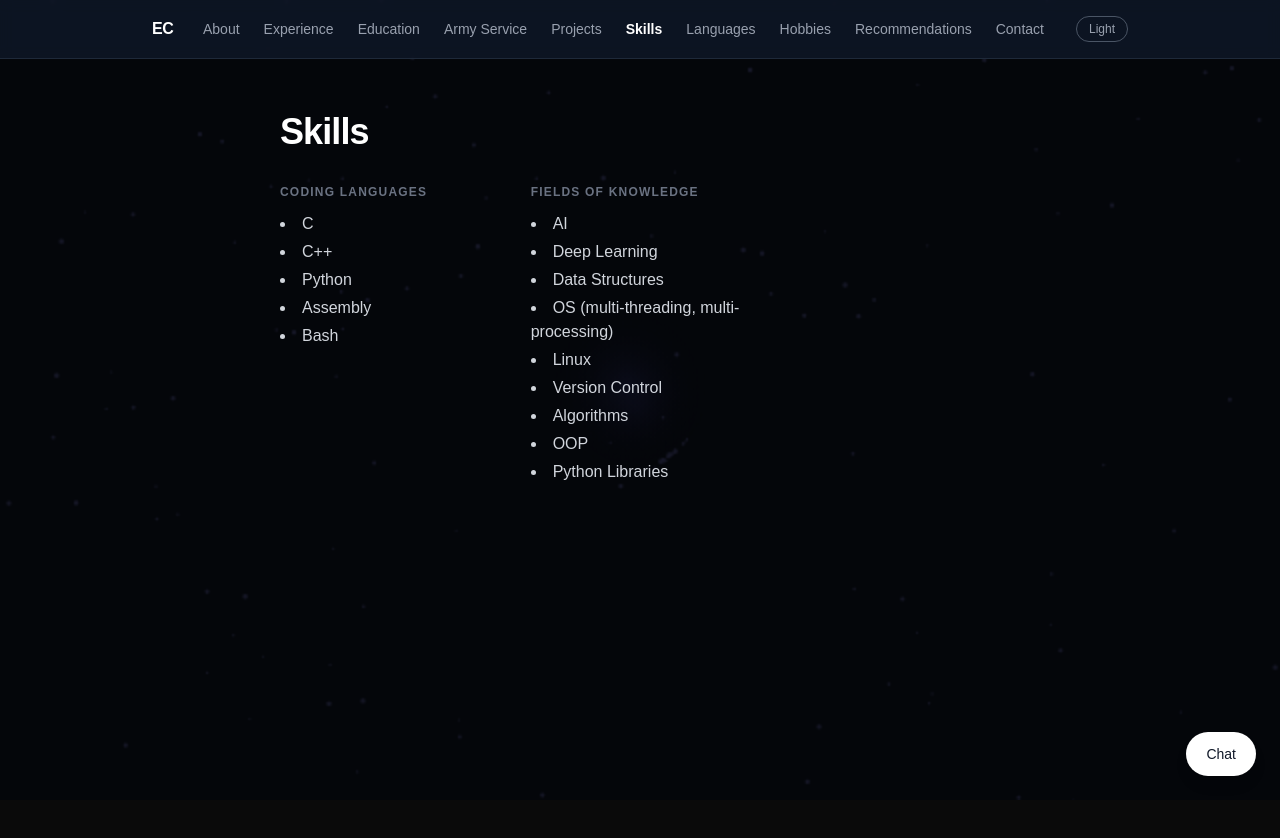
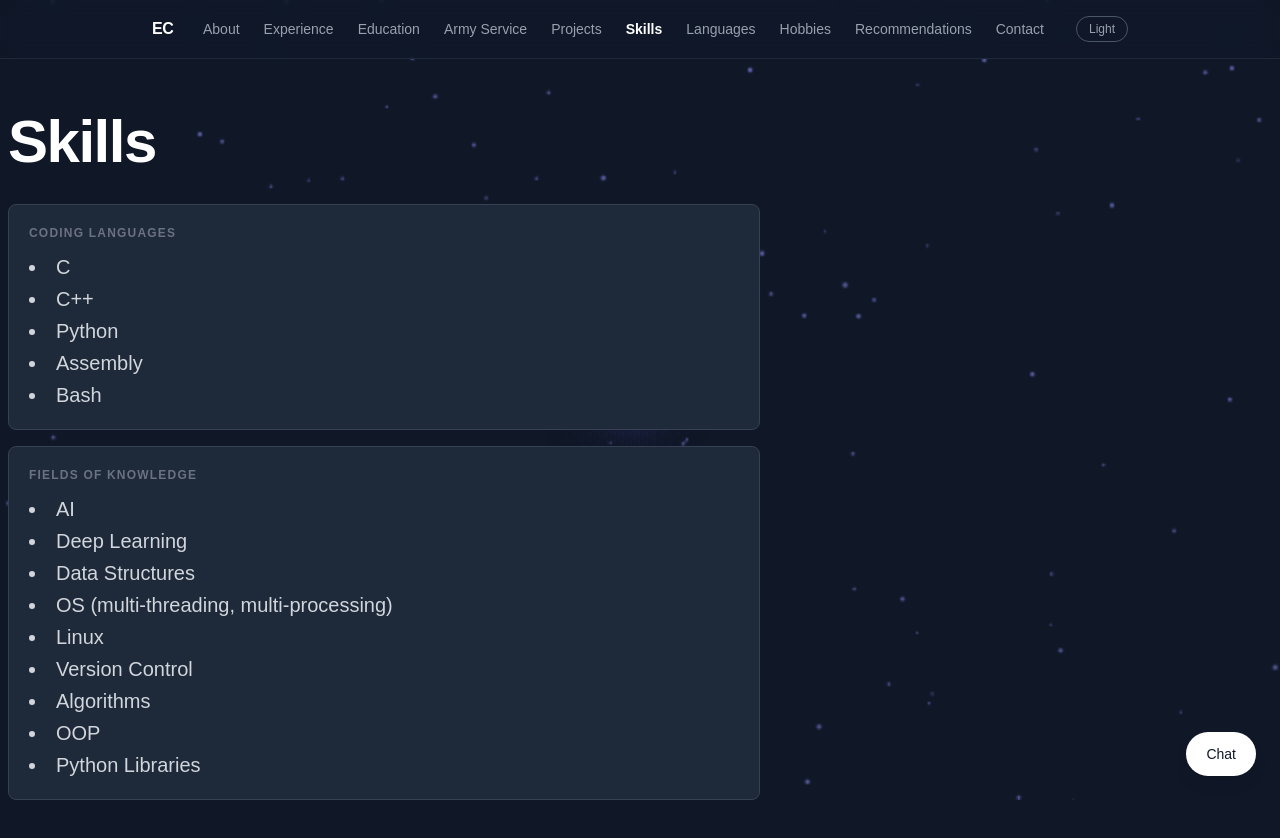
Before and after one commit to Eddie-Cohanim/AIDD, a Next.js app in the folder app/: page /skills in a window 1280 px wide. Shown: the top 838 px of the page. Before the commit the page ends 800 px from the top, so only its background shows below. Built offline with nearby package versions, Linux system fonts and the light colour scheme.

Commit message:
Add bubble card style to all section pages, scroll-based background cycling, and larger text

```diff
--- a/app/app/about/page.tsx
+++ b/app/app/about/page.tsx
@@ -4,11 +4,13 @@ import { profileData } from "@/lib/profile";
 export default function AboutPage() {
   return (
     <SectionPage title="About">
-      <ul className="space-y-2 list-disc list-inside">
+      <div className="space-y-4">
         {profileData.about.map((item, i) => (
-          <li key={i} className="text-gray-600 dark:text-gray-300">{item}</li>
+          <div key={i} className="rounded-lg border border-gray-200 dark:border-gray-700 bg-gray-50 dark:bg-gray-800 p-5">
+            <p className="text-gray-600 dark:text-gray-300">{item}</p>
+          </div>
         ))}
-      </ul>
+      </div>
     </SectionPage>
   );
 }
--- a/app/app/army/page.tsx
+++ b/app/app/army/page.tsx
@@ -4,11 +4,13 @@ import { profileData } from "@/lib/profile";
 export default function ArmyPage() {
   return (
     <SectionPage title="Army Service">
-      <ul className="space-y-2 list-disc list-inside">
+      <div className="space-y-4">
         {profileData.army.map((item, i) => (
-          <li key={i} className="text-gray-600 dark:text-gray-300">{item}</li>
+          <div key={i} className="rounded-lg border border-gray-200 dark:border-gray-700 bg-gray-50 dark:bg-gray-800 p-5">
+            <p className="text-gray-600 dark:text-gray-300">{item}</p>
+          </div>
         ))}
-      </ul>
+      </div>
     </SectionPage>
   );
 }
--- a/app/app/components/SectionPage.tsx
+++ b/app/app/components/SectionPage.tsx
@@ -2,9 +2,9 @@
 
 import { useState, useEffect } from "react";
 
-const BACKGROUND_CYCLE_MS = 5000;
 const OVERLAY_Z_INDEX = 1;
 const CONTENT_Z_INDEX = 2;
+const BACKGROUND_SECTION_COUNT = 4;
 
 interface SectionPageProps {
   title: string;
@@ -12,25 +12,35 @@ interface SectionPageProps {
 }
 
 export default function SectionPage({ title, children }: SectionPageProps) {
-  const [showPhoto, setShowPhoto] = useState(false);
+  const [overlayOpacity, setOverlayOpacity] = useState(0);
 
   useEffect(() => {
-    const timer = setInterval(() => {
-      setShowPhoto((prev) => !prev);
-    }, BACKGROUND_CYCLE_MS);
-    return () => clearInterval(timer);
+    function handleScroll() {
+      const maxScroll =
+        document.documentElement.scrollHeight - window.innerHeight;
+      const fraction = maxScroll > 0 ? window.scrollY / maxScroll : 0;
+      const zone = Math.min(
+        Math.floor(fraction * BACKGROUND_SECTION_COUNT),
+        BACKGROUND_SECTION_COUNT - 1
+      );
+      setOverlayOpacity(zone % 2 === 0 ? 0 : 1);
+    }
+
+    handleScroll();
+    window.addEventListener("scroll", handleScroll, { passive: true });
+    return () => window.removeEventListener("scroll", handleScroll);
   }, []);
 
   return (
-    <div className="mx-auto max-w-3xl px-6 pt-28 pb-24">
+    <div className="mr-auto max-w-3xl px-2 pt-28 pb-24">
       <div
         aria-hidden="true"
-        className="fixed inset-0 bg-white dark:bg-black pointer-events-none transition-opacity duration-1000"
-        style={{ zIndex: OVERLAY_Z_INDEX, opacity: showPhoto ? 1 : 0 }}
+        className="fixed inset-0 bg-white dark:bg-black pointer-events-none transition-opacity duration-500"
+        style={{ zIndex: OVERLAY_Z_INDEX, opacity: overlayOpacity }}
       />
       <div className="relative" style={{ zIndex: CONTENT_Z_INDEX }}>
-        <h1 className="mb-8 text-4xl font-bold tracking-tight text-gray-900 dark:text-white">{title}</h1>
-        {children}
+        <h1 className="mb-8 text-6xl font-bold tracking-tight text-gray-900 dark:text-white">{title}</h1>
+        <div className="text-xl">{children}</div>
       </div>
     </div>
   );
--- a/app/app/contact/page.tsx
+++ b/app/app/contact/page.tsx
@@ -4,8 +4,9 @@ import { profileData } from "@/lib/profile";
 export default function ContactPage() {
   return (
     <SectionPage title="Contact">
-      <ul className="space-y-2 list-disc list-inside">
-        <li className="text-gray-600 dark:text-gray-300">
+      <div className="space-y-4">
+        <div className="rounded-lg border border-gray-200 dark:border-gray-700 bg-gray-50 dark:bg-gray-800 p-5">
+          <p className="text-gray-600 dark:text-gray-300">
             Email:{" "}
             <a
               href={`mailto:${profileData.contact.email}`}
@@ -13,11 +14,18 @@ export default function ContactPage() {
             >
               {profileData.contact.email}
             </a>
-        </li>
-        <li className="text-gray-600 dark:text-gray-300">Phone: {profileData.contact.phone}</li>
-        <li className="text-gray-600 dark:text-gray-300">LinkedIn: {profileData.contact.linkedin}</li>
-        <li className="text-gray-600 dark:text-gray-300">GitHub: {profileData.contact.github}</li>
-      </ul>
+          </p>
+        </div>
+        <div className="rounded-lg border border-gray-200 dark:border-gray-700 bg-gray-50 dark:bg-gray-800 p-5">
+          <p className="text-gray-600 dark:text-gray-300">Phone: {profileData.contact.phone}</p>
+        </div>
+        <div className="rounded-lg border border-gray-200 dark:border-gray-700 bg-gray-50 dark:bg-gray-800 p-5">
+          <p className="text-gray-600 dark:text-gray-300">LinkedIn: {profileData.contact.linkedin}</p>
+        </div>
+        <div className="rounded-lg border border-gray-200 dark:border-gray-700 bg-gray-50 dark:bg-gray-800 p-5">
+          <p className="text-gray-600 dark:text-gray-300">GitHub: {profileData.contact.github}</p>
+        </div>
+      </div>
     </SectionPage>
   );
 }
--- a/app/app/hobbies/page.tsx
+++ b/app/app/hobbies/page.tsx
@@ -4,11 +4,13 @@ import { profileData } from "@/lib/profile";
 export default function HobbiesPage() {
   return (
     <SectionPage title="Hobbies">
-      <ul className="space-y-2 list-disc list-inside">
+      <div className="space-y-4">
         {profileData.hobbies.map((item, i) => (
-          <li key={i} className="text-gray-600 dark:text-gray-300">{item}</li>
+          <div key={i} className="rounded-lg border border-gray-200 dark:border-gray-700 bg-gray-50 dark:bg-gray-800 p-5">
+            <p className="text-gray-600 dark:text-gray-300">{item}</p>
+          </div>
         ))}
-      </ul>
+      </div>
     </SectionPage>
   );
 }
--- a/app/app/languages/page.tsx
+++ b/app/app/languages/page.tsx
@@ -4,14 +4,14 @@ import { profileData } from "@/lib/profile";
 export default function LanguagesPage() {
   return (
     <SectionPage title="Languages">
-      <ul className="space-y-2 list-disc list-inside">
+      <div className="space-y-4">
         {profileData.languages.map((entry, i) => (
-          <li key={i} className="text-gray-600 dark:text-gray-300">
+          <div key={i} className="rounded-lg border border-gray-200 dark:border-gray-700 bg-gray-50 dark:bg-gray-800 p-5">
             <span className="font-medium text-gray-900 dark:text-white">{entry.language}</span>
-            {" - "}{entry.level}
-          </li>
+            <span className="text-gray-600 dark:text-gray-300">{" - "}{entry.level}</span>
+          </div>
         ))}
-      </ul>
+      </div>
     </SectionPage>
   );
 }
--- a/app/app/recommendations/page.tsx
+++ b/app/app/recommendations/page.tsx
@@ -4,13 +4,13 @@ import { profileData } from "@/lib/profile";
 export default function RecommendationsPage() {
   return (
     <SectionPage title="Recommendations">
-      <ul className="space-y-4">
+      <div className="space-y-4">
         {profileData.recommendations.map((rec, i) => (
-          <li key={i} className="border-l-4 border-gray-300 dark:border-gray-600 pl-6 italic text-gray-600 dark:text-gray-300">
-            {rec}
-          </li>
+          <div key={i} className="rounded-lg border border-gray-200 dark:border-gray-700 bg-gray-50 dark:bg-gray-800 p-5">
+            <p className="italic text-gray-600 dark:text-gray-300">{rec}</p>
+          </div>
         ))}
-      </ul>
+      </div>
     </SectionPage>
   );
 }
--- a/app/app/skills/page.tsx
+++ b/app/app/skills/page.tsx
@@ -4,9 +4,9 @@ import { profileData } from "@/lib/profile";
 export default function SkillsPage() {
   return (
     <SectionPage title="Skills">
-      <div className="grid gap-8 sm:grid-cols-3">
+      <div className="space-y-4">
         {profileData.skills.map((group) => (
-          <div key={group.category}>
+          <div key={group.category} className="rounded-lg border border-gray-200 dark:border-gray-700 bg-gray-50 dark:bg-gray-800 p-5">
             <h3 className="mb-3 text-xs font-bold uppercase tracking-widest text-gray-400 dark:text-gray-500">
               {group.category}
             </h3>
```
Lines whose indentation alone changed are shown as unchanged.
